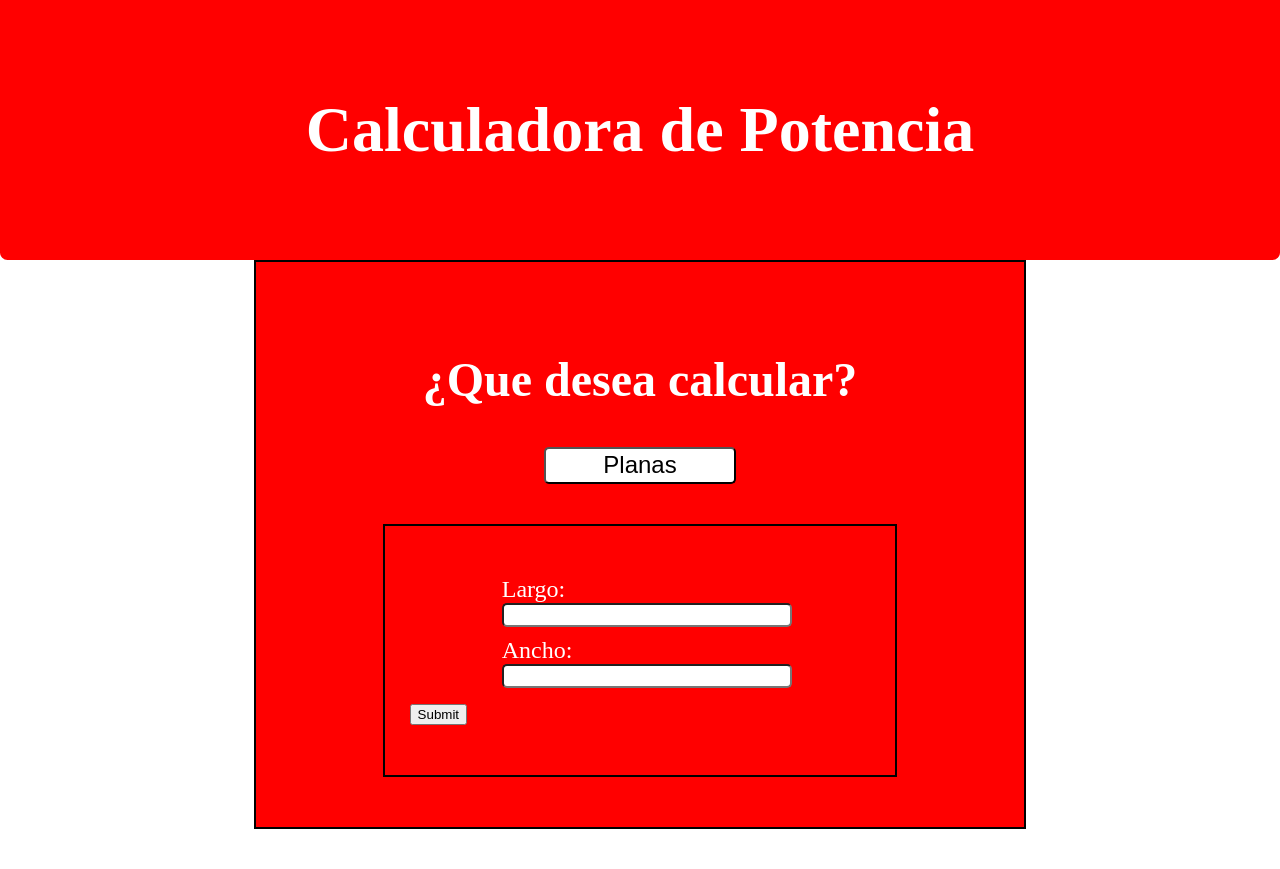
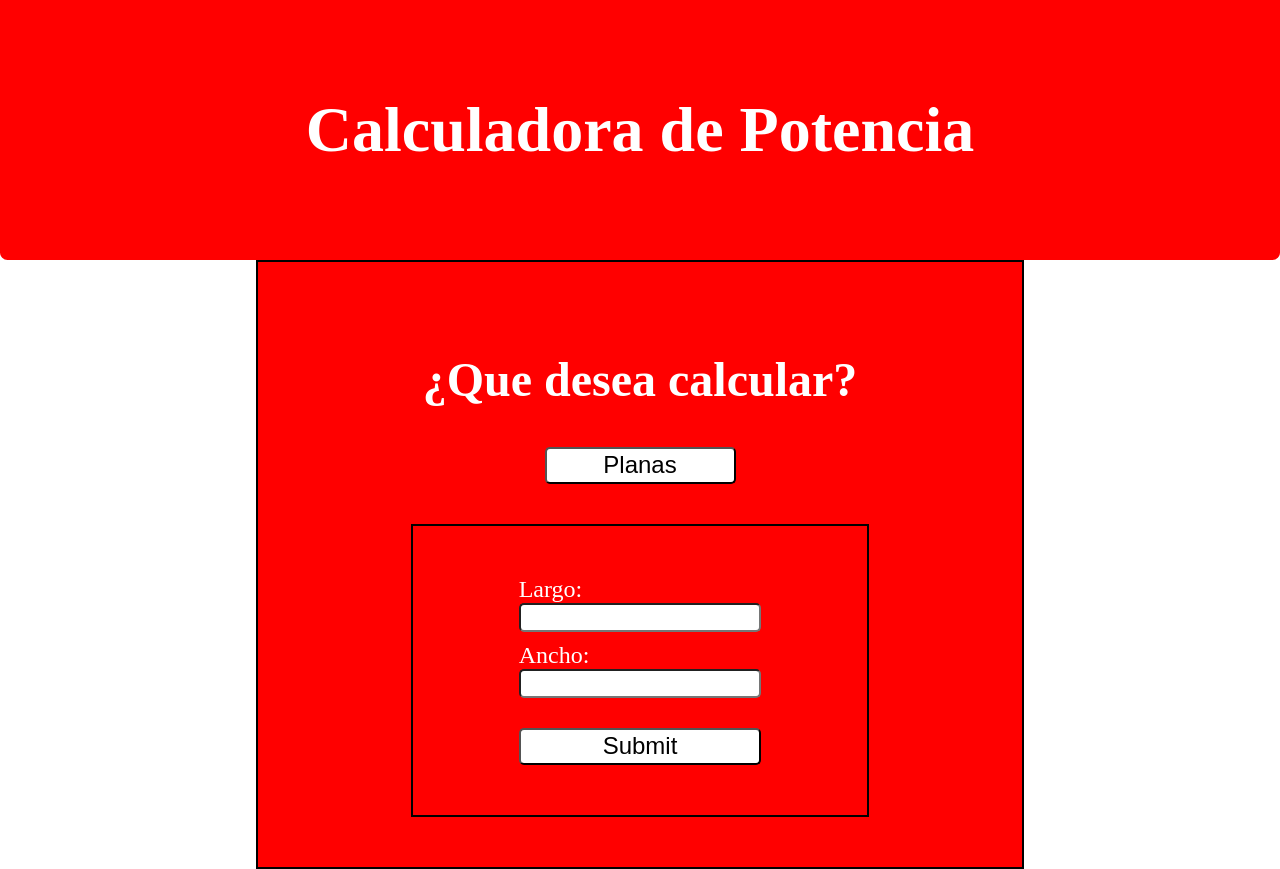
Before and after one commit to cfagomez/calculadora-potencia, a React (Vite) app: page / in a window 1280 px wide. Before the commit the page ends 829 px from the top, so only its background shows below. Built offline with nearby package versions, Linux system fonts and the light colour scheme.

Commit message:
correcion text-align submit + border-box global

```diff
--- a/src/index.css
+++ b/src/index.css
@@ -1,6 +1,9 @@
+* {
+  box-sizing: border-box;
+}
+
 body {
   margin: 0;
-  box-sizing: border-box;
 }
 
 .container {
@@ -66,16 +69,28 @@ form {
   padding: 50px 25px;
   color: white;
   font-size: 1.5rem;
-  text-align: left;
+  /*text-align: left;*/
 
 }
 
 input[type="text"] {
 
-  padding: 2.5px 5px;
+  padding: 5px 10px;
   border-radius: 5px;
   display: block;
   width: 100%;
+
+}
+
+input[type="submit"] {
+
+  margin-top: 20px;
+  padding: 2.5px 5px;
+  background-color: white;
+  color: black;
+  font-size: 1.5rem;
+  border-radius: 5px;
+  width: 60%;
 
 }
 
@@ -90,5 +105,6 @@ input[type="text"] {
   width: 60%;
   margin: auto;
   margin-bottom: 10px;
+  text-align: left;
 
 }
```
